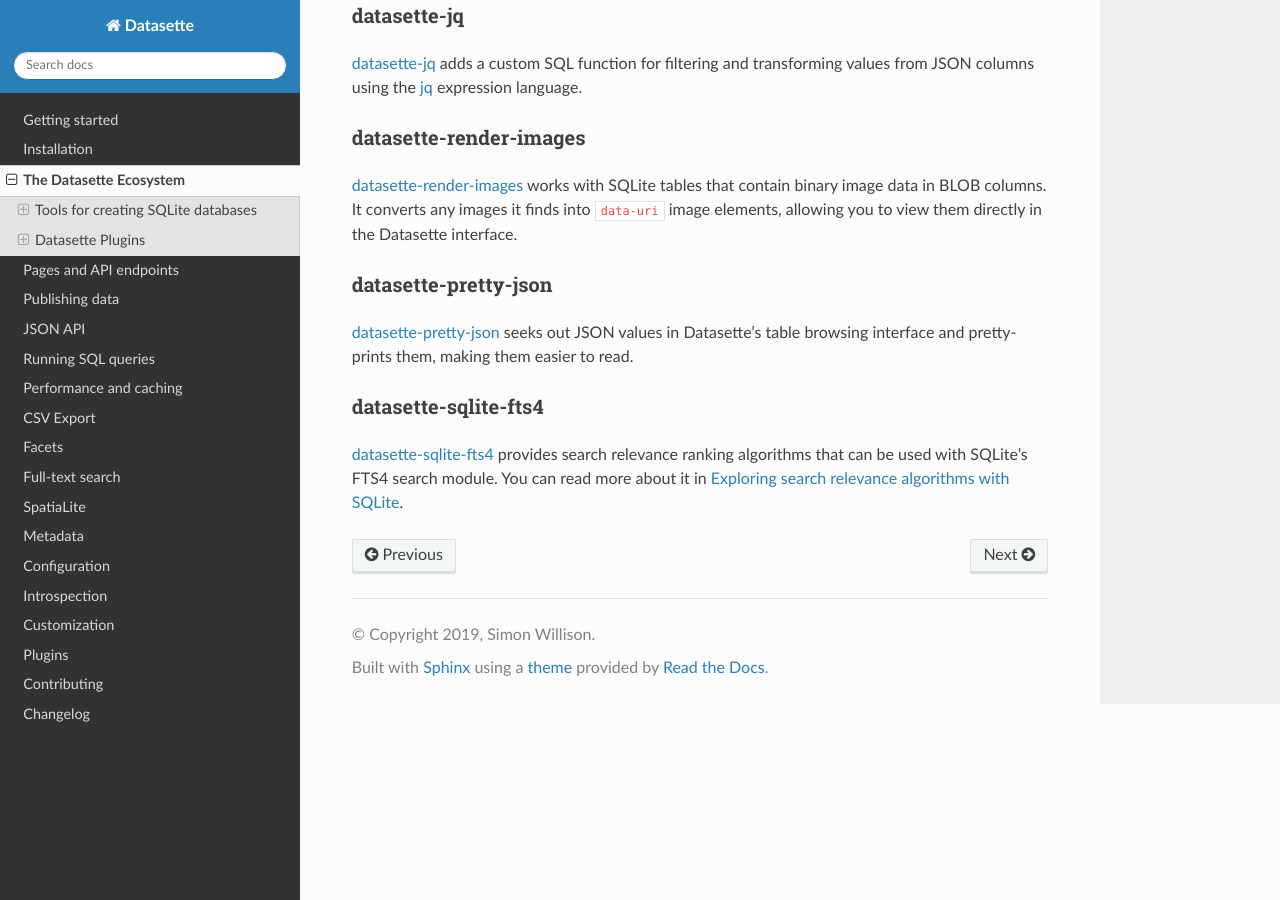
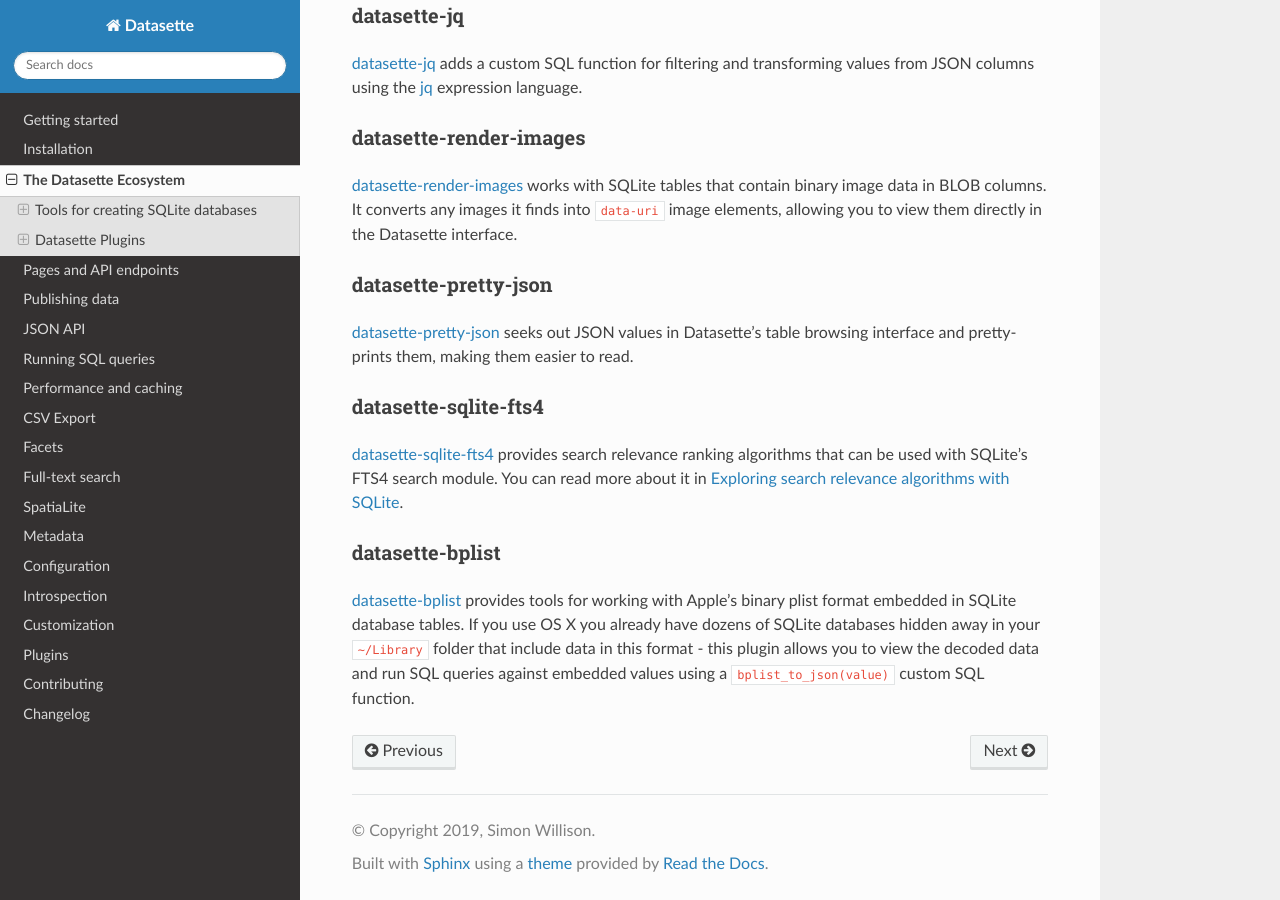
Before and after one commit to simonw/datasette, a Sphinx documentation site: the page built from docs/ecosystem.rst, in a window 1280 px wide and 900 px high, scrolled down 2345 px. Built offline with Sphinx 7.4.7 and the Read the Docs theme 2.0.0, drawn with Linux system fonts in a browser that asks for light colours.

Commit message:
Added datasette-bplist plugin to ecosystem

```diff
--- a/docs/ecosystem.rst
+++ b/docs/ecosystem.rst
@@ -99,3 +99,8 @@
 ---------------------
 
 `datasette-sqlite-fts4 <https://github.com/simonw/datasette-sqlite-fts4>`__ provides search relevance ranking algorithms that can be used with SQLite's FTS4 search module. You can read more about it in `Exploring search relevance algorithms with SQLite <https://simonwillison.net/2019/Jan/7/exploring-search-relevance-algorithms-sqlite/>`__.
+
+datasette-bplist
+----------------
+
+`datasette-bplist <https://github.com/simonw/datasette-bplist>`__ provides tools for working with Apple's binary plist format embedded in SQLite database tables. If you use OS X you already have dozens of SQLite databases hidden away in your ``~/Library`` folder that include data in this format - this plugin allows you to view the decoded data and run SQL queries against embedded values using a ``bplist_to_json(value)`` custom SQL function.
```
